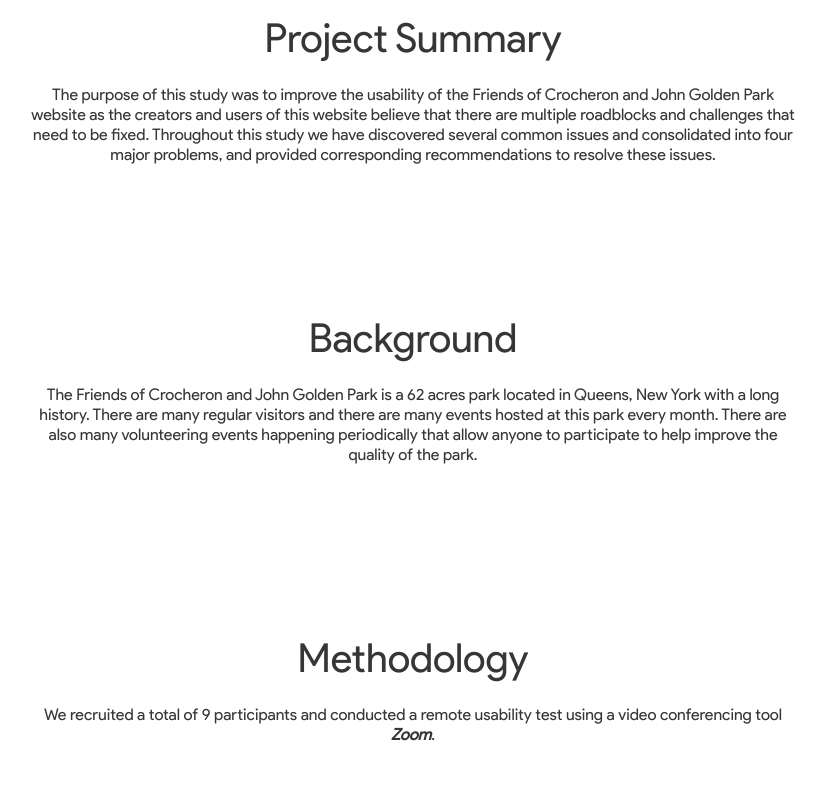
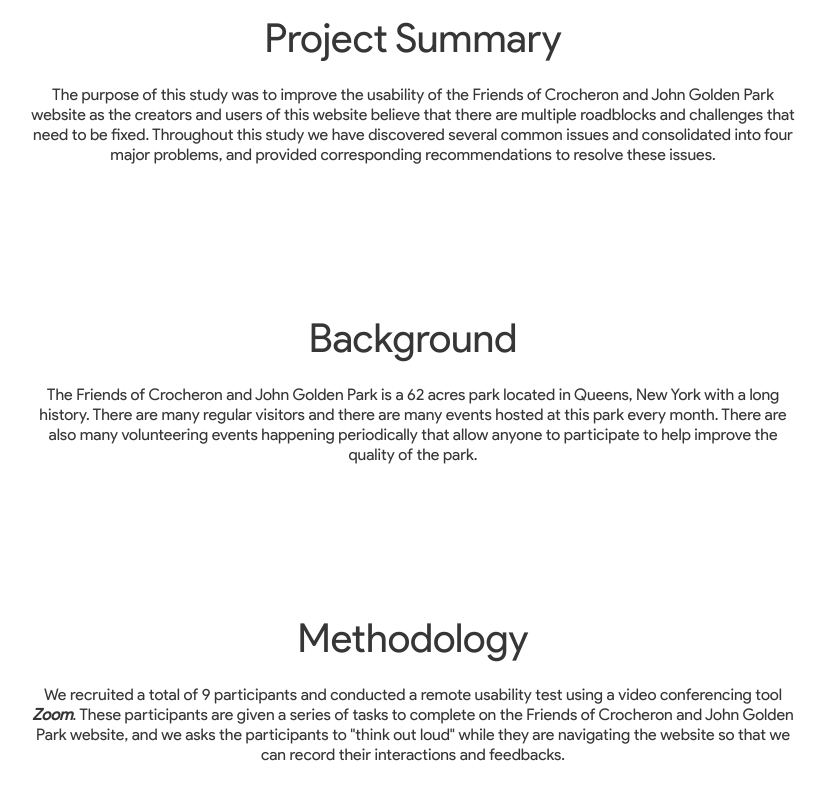
Before and after one commit to ericyu049/portfolio, an Angular app: page /ux/crocheron in a window 1280 px wide. Shown: the part 1058-1858 px from the top of the page, without its empty margins (227-1051 px from the left). Built offline with nearby package versions, Linux system fonts and the light colour scheme.

Commit message:
methodology

```diff
--- a/src/app/component/ux/crocheron/crocheron.component.html
+++ b/src/app/component/ux/crocheron/crocheron.component.html
@@ -89,7 +89,10 @@
         <div class="background column-align dead-center">
             <h2 style="padding: 15px;">Methodology</h2>
             <h5 style="text-align: center">
-                We recruited a total of 9 participants and conducted a remote usability test using a video conferencing tool <b><i>Zoom</i></b>.
+                We recruited a total of 9 participants and conducted a remote usability test using a video conferencing
+                tool <b><i>Zoom</i></b>. These participants are given a series of tasks to complete on the Friends of
+                Crocheron and John Golden Park website, and we asks the participants to "think out loud" while they are
+                navigating the website so that we can record their interactions and feedbacks.
             </h5>
         </div>
     </div>
```
